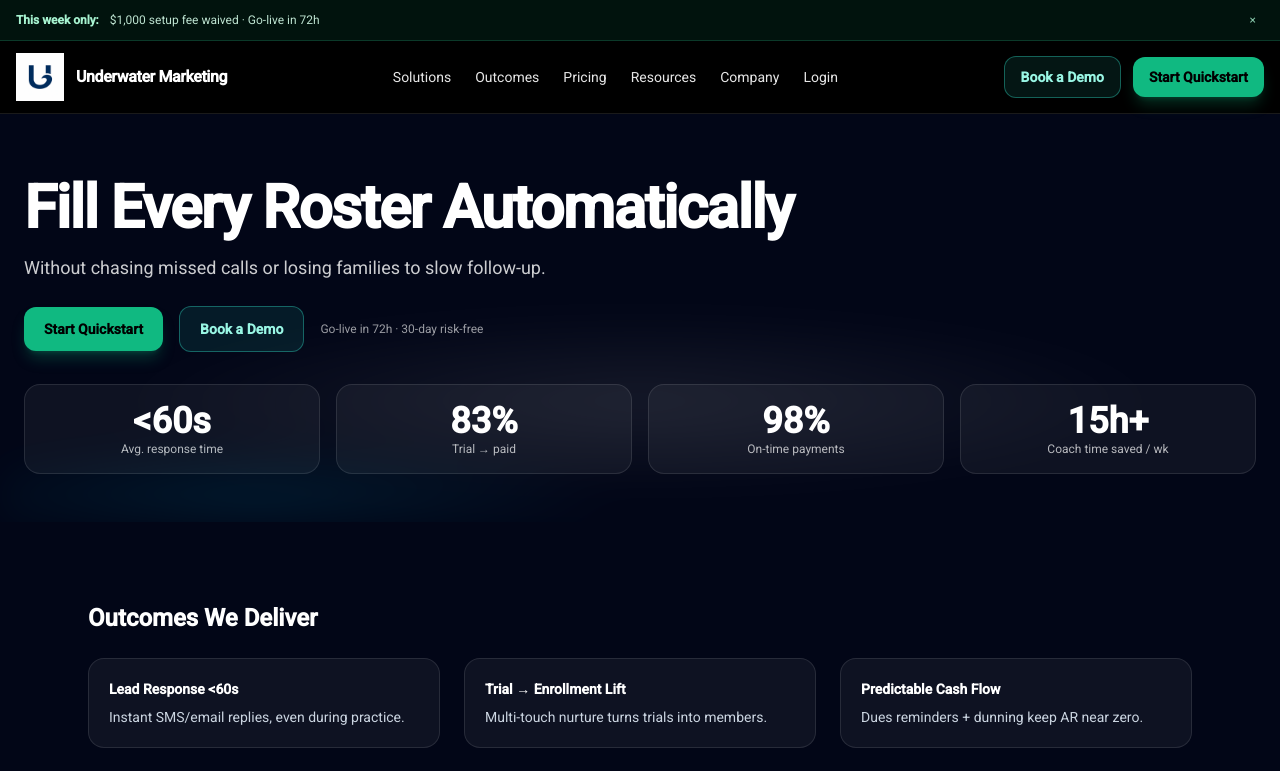
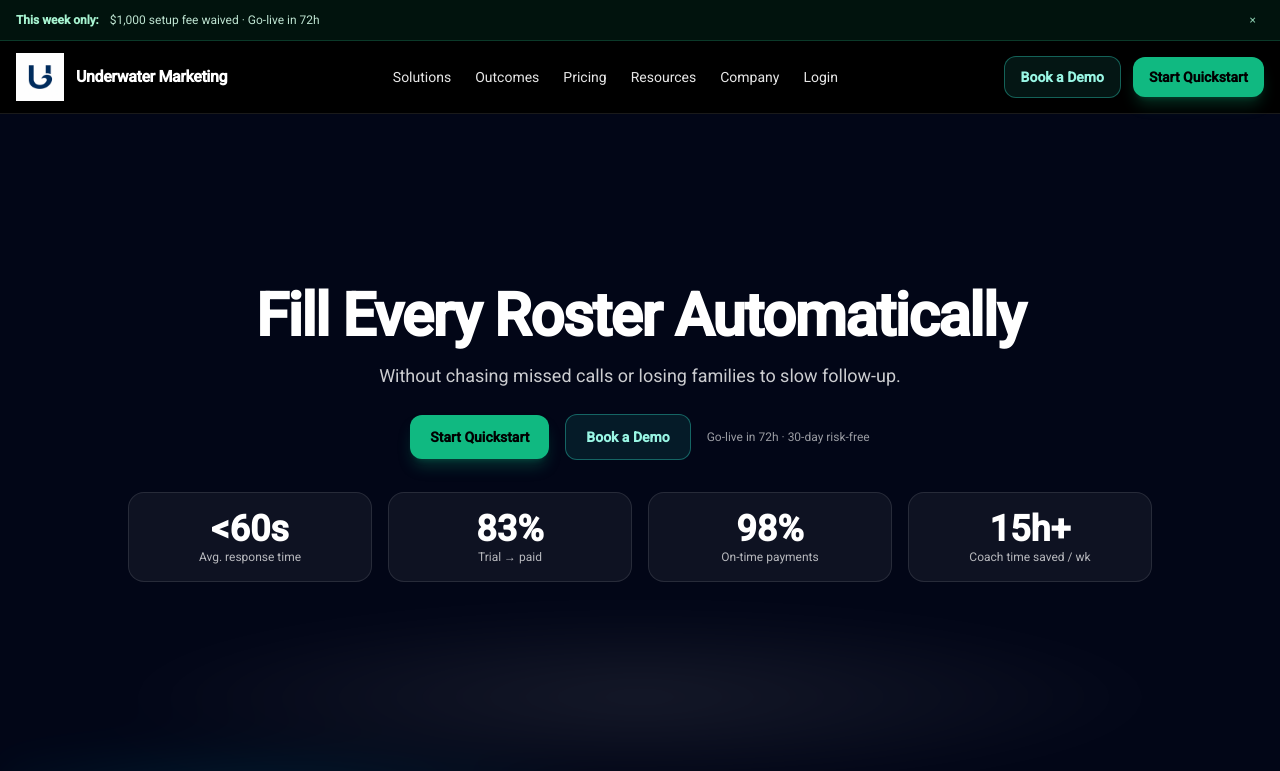
Before and after one commit to Swimrad/uwatermarketing-site, a Next.js app: page / in a window 1280 px wide. Shown: the top 771 px of the page. Built offline with nearby package versions, Linux system fonts and the light colour scheme.

Commit message:
style(hero): center content, add header breathing room, and force hero to fill first screen

```diff
--- a/components/Hero.jsx
+++ b/components/Hero.jsx
@@ -2,22 +2,30 @@
 export default function Hero() {
   return (
     <section className="relative overflow-hidden bg-slate-950">
-      {/* Animated gradient background */}
+      {/* Animated gradient */}
       <div className="hero-bg absolute inset-0 -z-10 opacity-[0.28]" />
 
-      {/* Reduced vertical padding */}
-      <div className="mx-auto max-w-7xl px-6 pt-12 pb-10 lg:pt-16 lg:pb-12">
-        {/* Headline + subhead */}
-        <h1 className="text-4xl font-extrabold tracking-tight text-white sm:text-5xl lg:text-6xl">
+      {/* Take up (most of) the viewport so only the hero is visible */}
+      <div className="mx-auto max-w-7xl px-6">
+        <div
+          className="
+            flex min-h-[88vh] flex-col items-center justify-center
+            pt-6 sm:pt-8   /* small breathing room below sticky header */
+            pb-20 lg:pb-24 /* keep next section below the fold */
+          "
+        >
+          {/* Headline */}
+          <h1 className="text-center text-4xl font-extrabold tracking-tight text-white sm:text-5xl lg:text-6xl">
             Fill Every Roster Automatically
           </h1>
 
-        <p className="mt-4 max-w-3xl text-base leading-relaxed text-white/80 sm:text-lg">
+          {/* Subhead */}
+          <p className="mt-4 max-w-3xl text-center text-base leading-relaxed text-white/80 sm:text-lg">
             Without chasing missed calls or losing families to slow follow-up.
           </p>
 
           {/* CTAs */}
-        <div className="mt-6 flex flex-wrap items-center gap-4">
+          <div className="mt-6 flex flex-wrap items-center justify-center gap-4">
             <a
               href="#start"
               className="rounded-xl bg-emerald-500 px-5 py-3 text-sm font-semibold text-black shadow-lg shadow-emerald-500/25 hover:bg-emerald-400"
@@ -35,8 +43,8 @@ export default function Hero() {
             <span className="text-xs text-white/60">Go-live in 72h · 30-day risk-free</span>
           </div>
 
-        {/* Trust / proof strip (keep metrics only; no client logos) */}
-        <div className="mt-8 grid grid-cols-2 gap-4 sm:grid-cols-4">
+          {/* Trust strip */}
+          <div className="mt-8 grid w-full max-w-5xl grid-cols-2 gap-4 sm:grid-cols-4">
             <div className="rounded-2xl border border-white/10 bg-white/5 p-4 text-center">
               <div className="text-3xl font-extrabold text-white sm:text-4xl">&lt;60s</div>
               <div className="text-xs text-white/70">Avg. response time</div>
@@ -55,8 +63,9 @@ export default function Hero() {
             </div>
           </div>
         </div>
+      </div>
 
-      {/* Soft wave glow footer */}
+      {/* Soft wave glow */}
       <div className="wave" />
     </section>
   );
```
Lines whose indentation alone changed are shown as unchanged.
